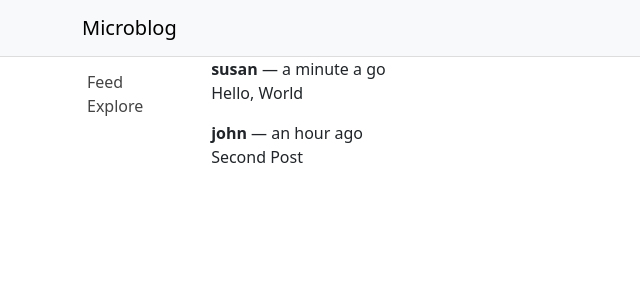
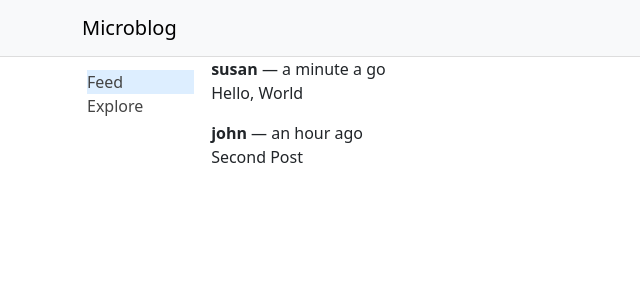
Before and after one commit to Hjordt98/react-microblog, a React (Create React App) app: page / in a window 1280 px wide. Shown: the top 300 px of the page, without its empty margins (0-640 px from the left). Built offline with nearby package versions, Linux system fonts and the light colour scheme.

Commit message:
ch_4_implementing_links

```diff
--- a/src/components/Sidebar.js
+++ b/src/components/Sidebar.js
@@ -1,14 +1,15 @@
 import Navbar from "react-bootstrap/Navbar";
 import Nav from "react-bootstrap/Nav";
+import { NavLink } from 'react-router-dom'
 
 export default function Sidebar() {
   return (
     <Navbar sticky="top" className="flex-column Sidebar">
       <Nav.Item>
-        <Nav.Link href="/">Feed</Nav.Link>
+        <Nav.Link as={NavLink} to="/">Feed</Nav.Link>
       </Nav.Item>
       <Nav.Item>
-        <Nav.Link href="/explore">Explore</Nav.Link>
+        <Nav.Link as={NavLink} to="/explore">Explore</Nav.Link>
       </Nav.Item>
     </Navbar>
   );
--- a/src/index.css
+++ b/src/index.css
@@ -30,3 +30,7 @@
 .Sidebar a:visited{
   color: #444;
 }
+
+.Sidebar .nav-item .active{
+  background-color: #def;
+}
```
